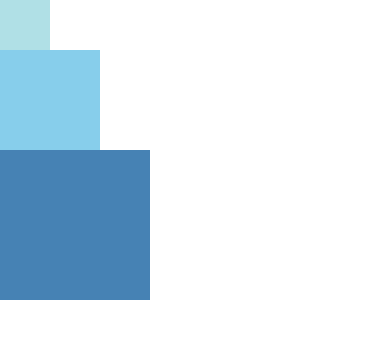
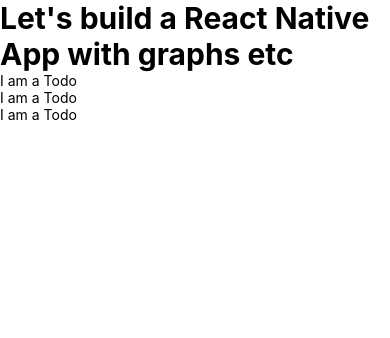
Before and after one commit to mPeltzerNovi/Exercise-React-Native-With-Graph, a React Native app: screen / in a window 390 px wide. Shown: the top 338 px of the page. Built offline with nearby package versions, Linux system fonts and the light colour scheme.

Commit message:
Todo.js added

```diff
--- a/App.js
+++ b/App.js
@@ -1,18 +1,35 @@
 import { StatusBar } from 'expo-status-bar';
 import React, { Component } from 'react';
 import { StyleSheet, Text, View, SafeAreaView } from 'react-native';
+import Todo from "./Todo";
 
-export default class FixedDimensionsBasics extends Component {
-  render() {
+const App = () => {
     return (
         <SafeAreaView>
-          <View style={{width: 50, height: 50, backgroundColor: 'powderblue'}} />
-          <View style={{width: 100, height: 100, backgroundColor: 'skyblue'}} />
-          <View style={{width: 150, height: 150, backgroundColor: 'steelblue'}} />
+          <View >
+            <Text style={styles.titleText} >
+                Let's build a React Native App with graphs etc </Text>
+          </View>
+          <Todo />
+          <Todo />
+          <Todo />
+
         </SafeAreaView>
-    )
-  }
+    );
 }
+
+const styles = StyleSheet.create({
+  titleText: {
+    //backgroundColor: 'red',
+    fontSize: 30,
+    fontWeight: "bold",
+  },
+  red: {
+    color: 'red',
+  },
+});
+
+export default App;
 
 /*
 export default function App() {
--- /dev/null
+++ b/Todo.js
@@ -0,0 +1,14 @@
+import React from 'react';
+import { StyleSheet, Text, View } from "react-native"; //Hier zat de fout. Ik had "react-native-web" geimporteerd
+
+const Todo = () => {
+    return (
+        <View>
+            <Text>I am a Todo</Text>
+        </View>
+    )
+}
+
+export default Todo;
+
+const styles = StyleSheet.create({})
```
